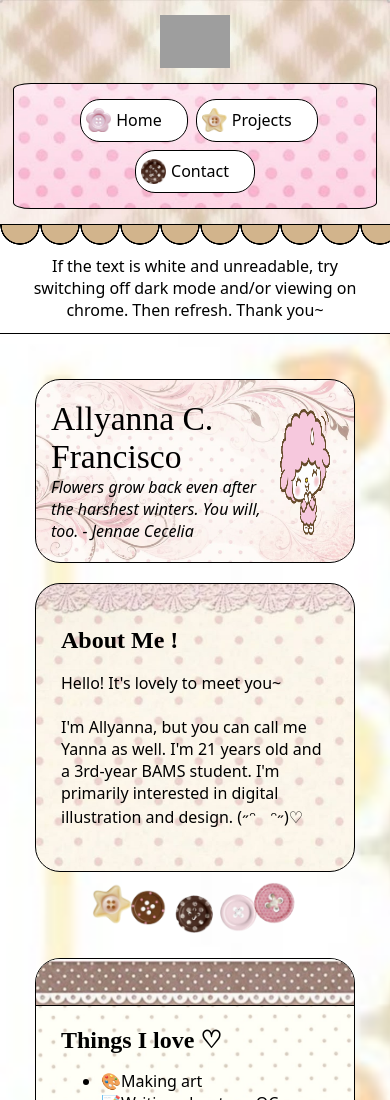
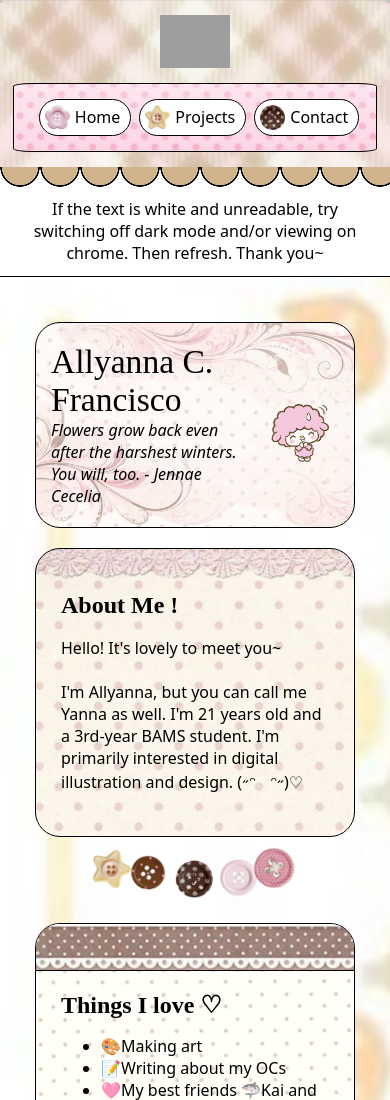
Before and after one commit to acfrancisco/mypage, a plain HTML site: page index.html in a window 390 px wide. Shown: the top 1100 px of the page. Drawn offline with Linux system fonts and the light colour scheme; grey boxes are pictures that could not be loaded; a web font is replaced by a local one.

Commit message:
Add files via upload

```diff
--- a/styles.css
+++ b/styles.css
@@ -340,7 +340,7 @@
     }
 
         .nav-box .btn {
-        padding: 8px 25px 8px 5px;
+        padding: 5px 10px 5px 5px;
         }
 
     /* moves lace to the bottom border */
@@ -383,8 +383,9 @@
         }
 
         .header-gif {
-        width: 65px;
-        height: auto;
+        padding-top: 20%;
+        width: auto;
+        height: 65px;
         flex-shrink: 0;
         }
 
```
